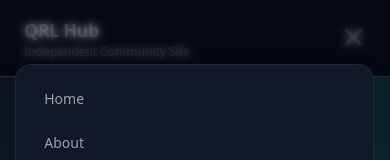
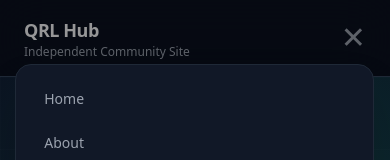
Before and after one commit to ChillerID/qrlhub-redesign, a React (Vite) app: page / in a window 390 px wide. Both pictures are taken after a click on the button "Menu". Shown: the top 160 px of the page. Built offline with nearby package versions, Linux system fonts and the light colour scheme.

Commit message:
Mobile view close button blur issue

```diff
--- a/src/App.tsx
+++ b/src/App.tsx
@@ -98,7 +98,7 @@ function MobileMenu({
         {/* Backdrop */}
         <div
           className={cx(
-            "absolute inset-0 bg-black/40 backdrop-blur-sm transition-opacity duration-200",
+            "absolute inset-0 bg-black/40 transition-opacity duration-200",
             open ? "opacity-100" : "opacity-0"
           )}
           onClick={() => setOpen(false)}
```
